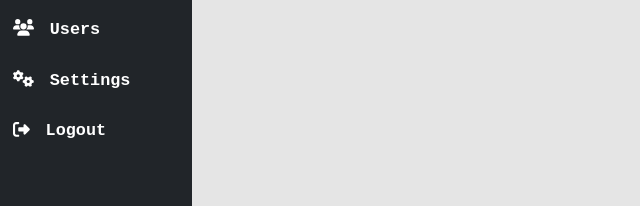
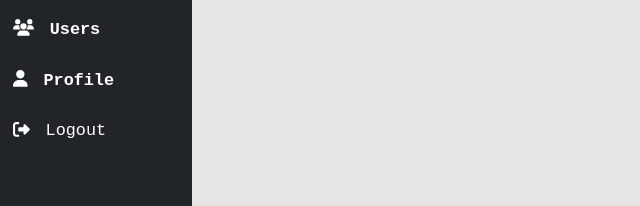
Before and after one commit to SageTendo/farm_inventory_management, a React (Vite) app in the folder client/: page / in a window 1280 px wide. Shown: the part 351-557 px from the top of the page, without its empty margins (0-640 px from the left). Built offline with nearby package versions, Linux system fonts and the light colour scheme.

Commit message:
Sidebar refactor and styling changes

```diff
--- a/client/src/ui/components/Sidebar.tsx
+++ b/client/src/ui/components/Sidebar.tsx
@@ -5,12 +5,17 @@ import {
   faWarehouse,
   faChartLine,
   faUsers,
-  faCogs,
   faBars,
   faSignOutAlt,
+  faUser,
 } from "@fortawesome/free-solid-svg-icons";
 import {NavLink} from "react-router-dom";
 import "../styles/sidebar.css";
+
+function doLogout() {
+  console.log("Logging out...");
+  //   TODO: Handle logout logic here
+}
 
 function Sidebar() {
   return (
@@ -26,8 +31,7 @@ function Sidebar() {
                   if (sidebar) {
                     sidebar.className = sidebar.className === 'sidebar-nav' ? 'sidebar-nav hidden' : 'sidebar-nav';
                   }
-                }}
-        >
+                }}>
           <FontAwesomeIcon icon={faBars} className="nav-icon"/>
         </button>
       </div>
@@ -53,13 +57,15 @@ function Sidebar() {
           <span className="nav-title">Users</span>
         </NavLink>
         <NavLink to="/settings" className="navlink">
-          <FontAwesomeIcon icon={faCogs} className="nav-icon"/>
-          <span className="nav-title">Settings</span>
+          <FontAwesomeIcon icon={faUser} className="nav-icon"/>
+          <span className="nav-title">Profile</span>
         </NavLink>
-        <NavLink to="/logout" className="navlink">
-          <FontAwesomeIcon icon={faSignOutAlt} className="nav-icon"/>
-          <span className="nav-title">Logout</span>
-        </NavLink>
+        <div className="navlink w-100 d-flex">
+          <button onClick={doLogout} className="text-reset bg-transparent border-0 ">
+            <FontAwesomeIcon icon={faSignOutAlt} className="nav-icon"/>
+            <span className="nav-title">Logout</span>
+          </button>
+        </div>
       </nav>
     </div>
   );
--- a/client/src/ui/styles/sidebar.css
+++ b/client/src/ui/styles/sidebar.css
@@ -91,7 +91,7 @@
         display: flex;
         align-items: center;
         justify-content: flex-end;
-        border-bottom: 1px solid rgb(185, 94, 94);
+        border-bottom: 1px solid rgba(13, 109, 251, 0.53);
     }
 
     .sidebar-toggle {
@@ -113,7 +113,7 @@
     }
 
     .sidebar-toggle:hover {
-        color: rgb(185, 94, 94);
+        color: rgb(32, 122, 255);
     }
 
     .sidebar-nav.hidden {
```
